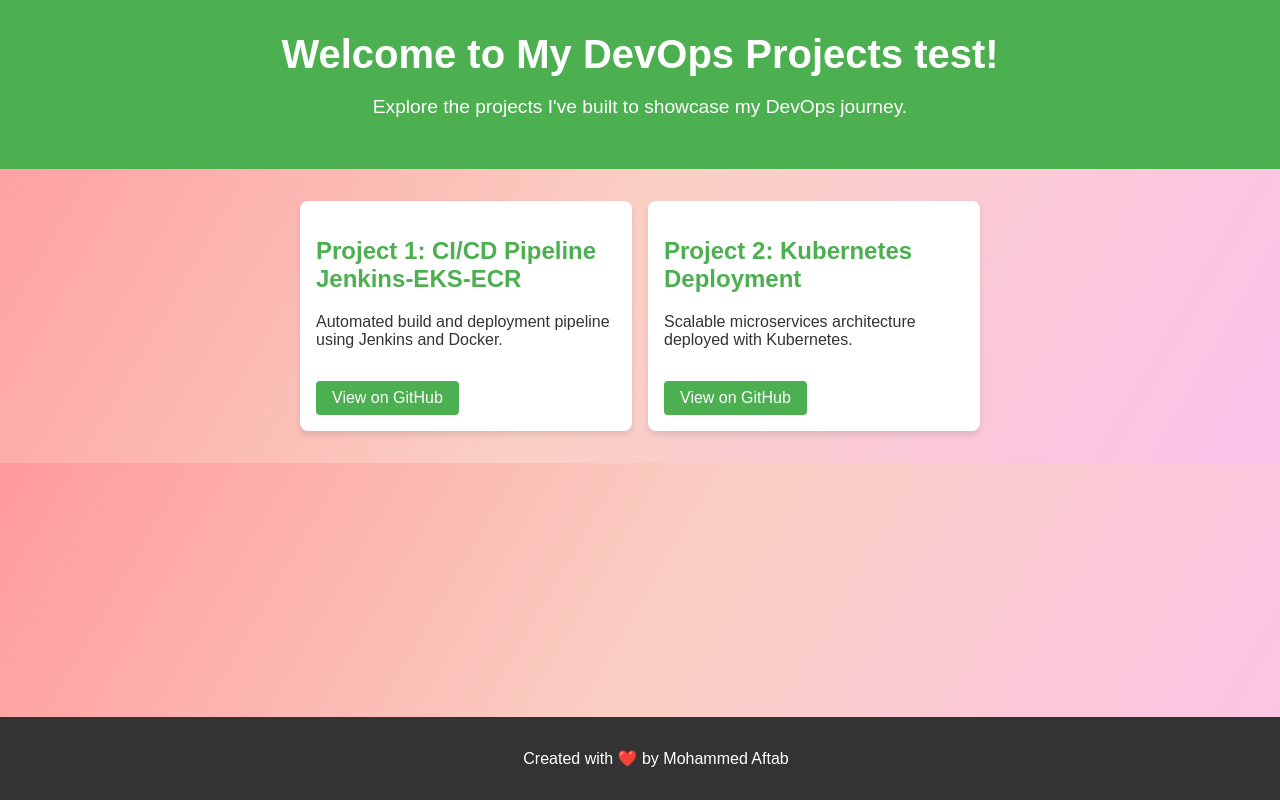
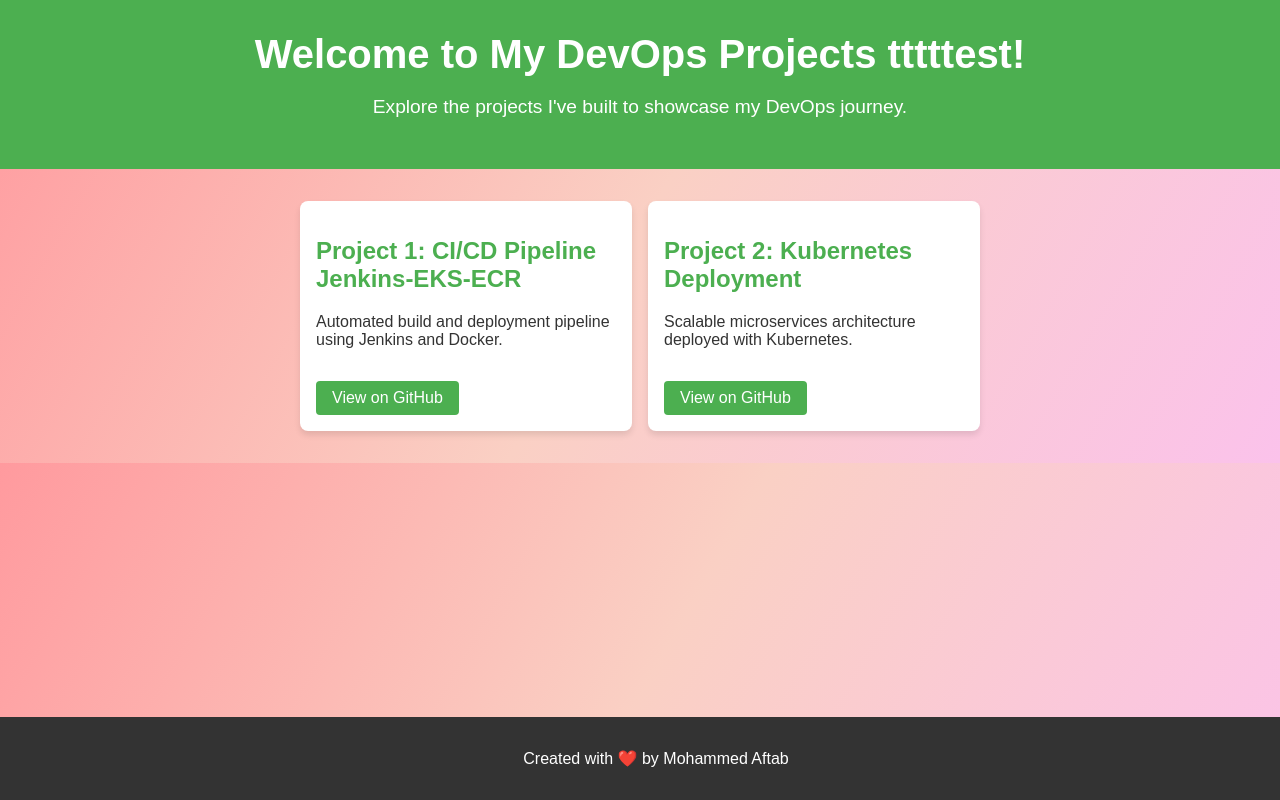
Before and after one commit to skaftab-in/simple-devops-website, a website: page public/index.html in a window 1280 px wide. Drawn offline with Linux system fonts and the light colour scheme.

Commit message:
Update index.html

```diff
--- a/public/index.html
+++ b/public/index.html
@@ -8,7 +8,7 @@
 </head>
 <body>
     <header>
-        <h1>Welcome to My DevOps Projects test!</h1>
+        <h1>Welcome to My DevOps Projects tttttest!</h1>
         <p>Explore the projects I've built to showcase my DevOps journey.</p>
     </header>
     <main>
```
